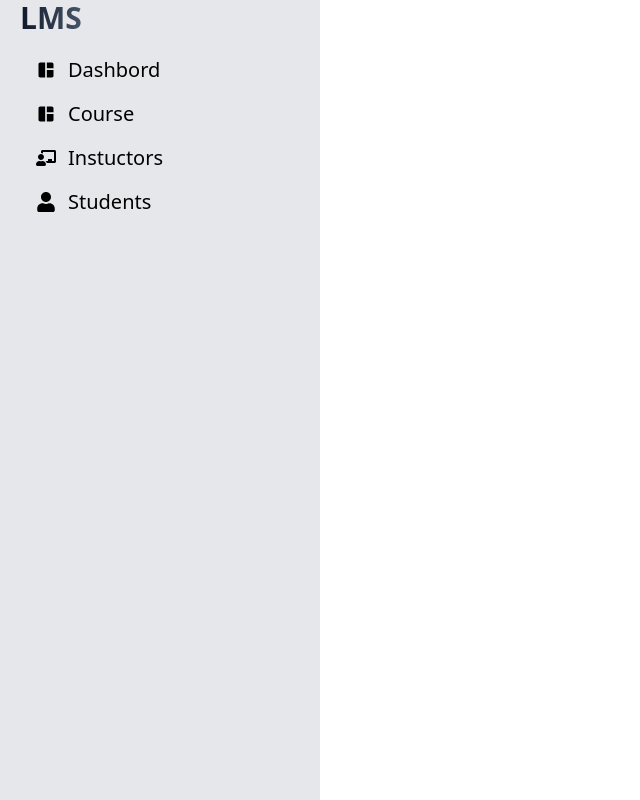
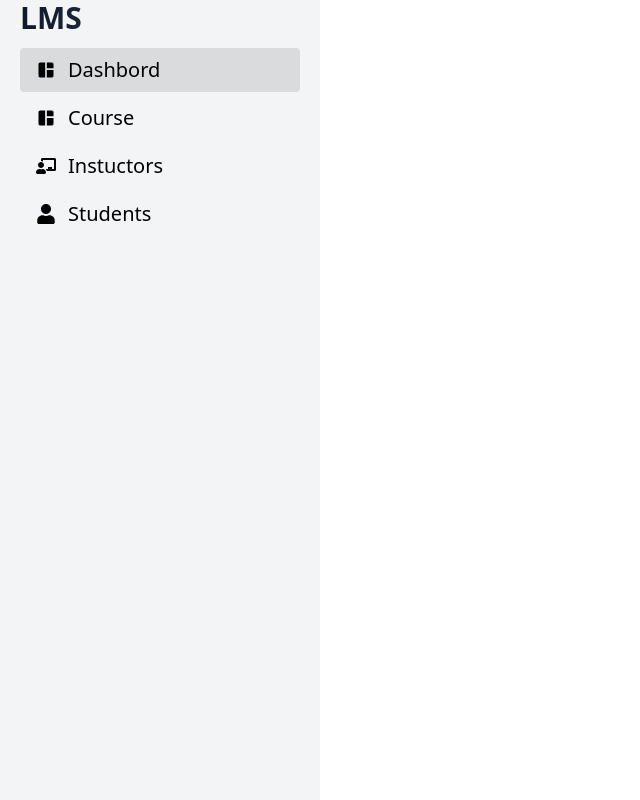
Before and after one commit to IfastKrishna/ifastacademy-LMS, a React (Vite) app in the folder frontend/: page / in a window 1280 px wide. Shown: the whole page, without its empty margins (0-640 px from the left). Built offline with nearby package versions, Linux system fonts and the light colour scheme.

Commit message:
Add React router dom

```diff
--- a/frontend/src/App.jsx
+++ b/frontend/src/App.jsx
@@ -3,7 +3,7 @@ import { Button, SideBar } from "./components";
 function App() {
   return (
     <>
-      <SideBar></SideBar>
+      <SideBar />
     </>
   );
 }
--- a/frontend/src/components/SideBar/Menu.jsx
+++ b/frontend/src/components/SideBar/Menu.jsx
@@ -1,13 +1,18 @@
 import React from "react";
-
-function Menu({ children, className }) {
+import { NavLink } from "react-router-dom";
+function Menu({ children, className, to }) {
   return (
-    <li
-      className={`w-full py-2 px-4 hover:bg-black/10 rounded duration-200 ${className}`}
-    >
-      <a href="#" className="flex items-center text-xl">
+    <li>
+      <NavLink
+        to={to}
+        className={({ isActive }) =>
+          `flex items-center text-xl w-full py-2 px-4 rounded duration-200 ${
+            isActive ? "bg-black/10" : "hover:bg-black/10"
+          } ${className}`
+        }
+      >
         {children}
-      </a>
+      </NavLink>
     </li>
   );
 }
--- a/frontend/src/components/SideBar/SideBar.jsx
+++ b/frontend/src/components/SideBar/SideBar.jsx
@@ -5,26 +5,27 @@ import { FaChalkboardTeacher } from "react-icons/fa";
 import { MdSpaceDashboard } from "react-icons/md";
 import Menu from "./Menu";
 import MenuWrapper from "./MenuWrapper";
+import { Link } from "react-router-dom";
 
 function SideBar() {
   return (
-    <div className=" w-3/4 h-screen md:w-80 bg-gray-200 px-5">
+    <div className=" w-3/4 h-screen md:w-80 bg-gray-100 px-5">
       <section className="sidebar flex flex-col gap-y-3">
-        <div className="flex">
+        <Link to="">
           <Logo />
-        </div>
+        </Link>
         <div className="w-full h-full flex">
-          <MenuWrapper>
-            <Menu>
+          <MenuWrapper className={"flex flex-col gap-y-1"}>
+            <Menu to="">
               <MdSpaceDashboard className="mr-3" /> Dashbord
             </Menu>
-            <Menu>
+            <Menu to="/course">
               <MdSpaceDashboard className="mr-3" /> Course
             </Menu>
-            <Menu>
+            <Menu to="/instuctors">
               <FaChalkboardTeacher className="mr-3" /> Instuctors
             </Menu>
-            <Menu>
+            <Menu to="students">
               <FaUser className="mr-3" /> Students
             </Menu>
           </MenuWrapper>
--- a/frontend/src/main.jsx
+++ b/frontend/src/main.jsx
@@ -4,11 +4,19 @@ import App from "./App.jsx";
 import "./index.css";
 import store from "./store/store.js";
 import { Provider } from "react-redux";
+import { createBrowserRouter, RouterProvider, Route } from "react-router-dom";
 
+const router = createBrowserRouter([
+  {
+    path: "/",
+    element: <App />,
+    children: [],
+  },
+]);
 ReactDOM.createRoot(document.getElementById("root")).render(
   <React.StrictMode>
     <Provider store={store}>
-      <App />
+      <RouterProvider router={router} />
     </Provider>
   </React.StrictMode>
 );
```
